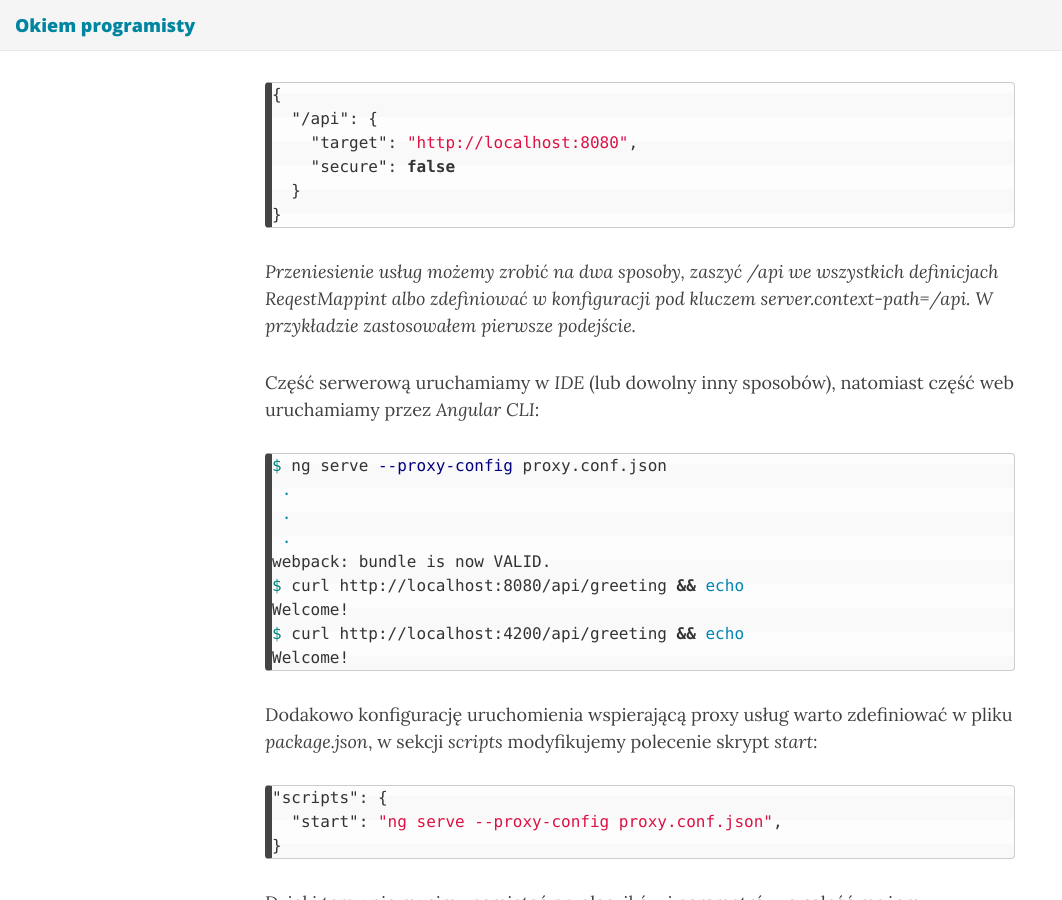
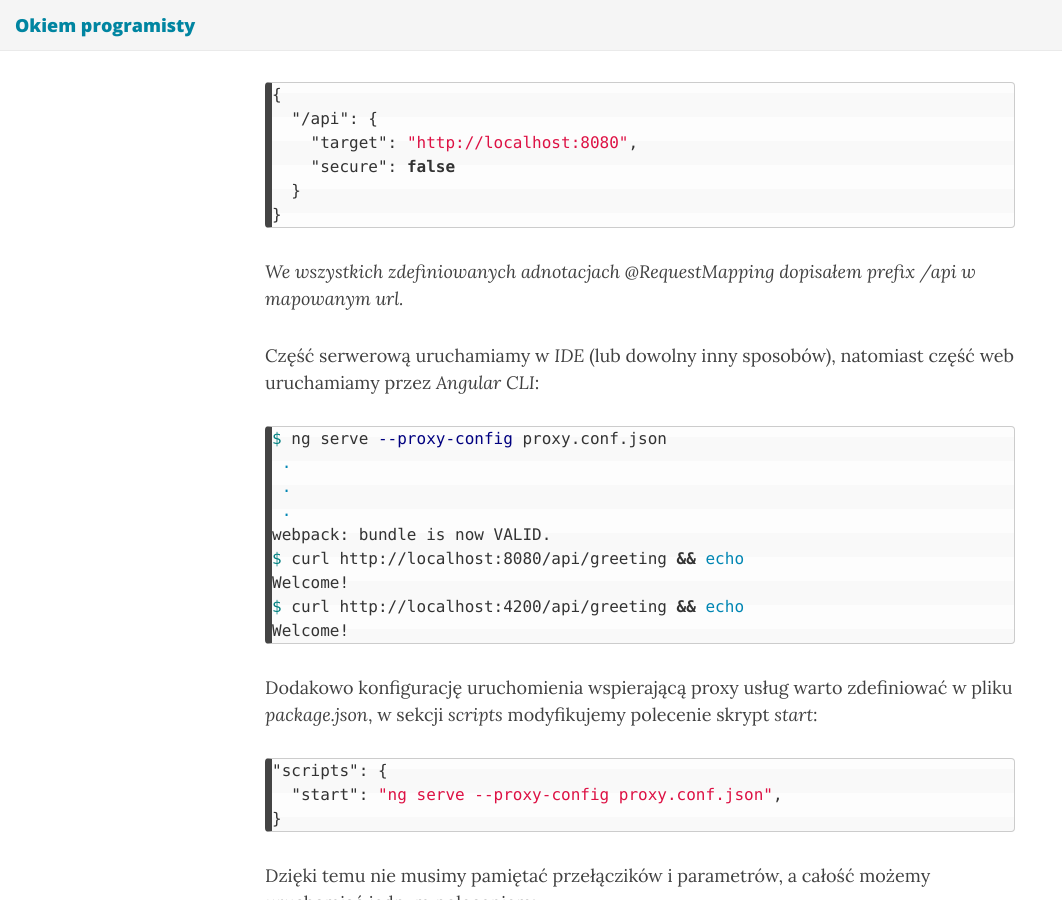
Before and after one commit to glipecki/glipecki.github.io, a Jekyll site: the page built from _posts/2016-12-07-budowanie-aplikacji-angular-cli-spring-boot.md, in a window 1280 px wide and 900 px high, scrolled down 14380 px. Shown: the whole window, without its empty margins (0-1062 px from the left). Built offline with Jekyll 4.4.1, drawn with Linux system fonts in a browser that asks for light colours; nearby versions of some CDN libraries; comment, search, counter and statistics services are not loaded.

Commit message:
Updated 2016-12-07-budowanie-aplikacji-angular-cli-spring-boot.md

````diff
--- a/_posts/2016-12-07-budowanie-aplikacji-angular-cli-spring-boot.md
+++ b/_posts/2016-12-07-budowanie-aplikacji-angular-cli-spring-boot.md
@@ -489,7 +489,7 @@ Dla wygody konfiguracji przenosimy wystawione usługi pod prefix _/api_ i tworzy
 }
 ```
 
-_Przeniesienie usług możemy zrobić na dwa sposoby, zaszyć /api we wszystkich definicjach ReqestMappint albo zdefiniować w konfiguracji pod kluczem server.context-path=/api. W przykładzie zastosowałem pierwsze podejście._
+_We wszystkich zdefiniowanych adnotacjach @RequestMapping dopisałem prefix /api w mapowanym url._
 
 Część serwerową uruchamiamy w _IDE_ (lub dowolny inny sposobów), natomiast część web uruchamiamy przez _Angular CLI_:
 
````
